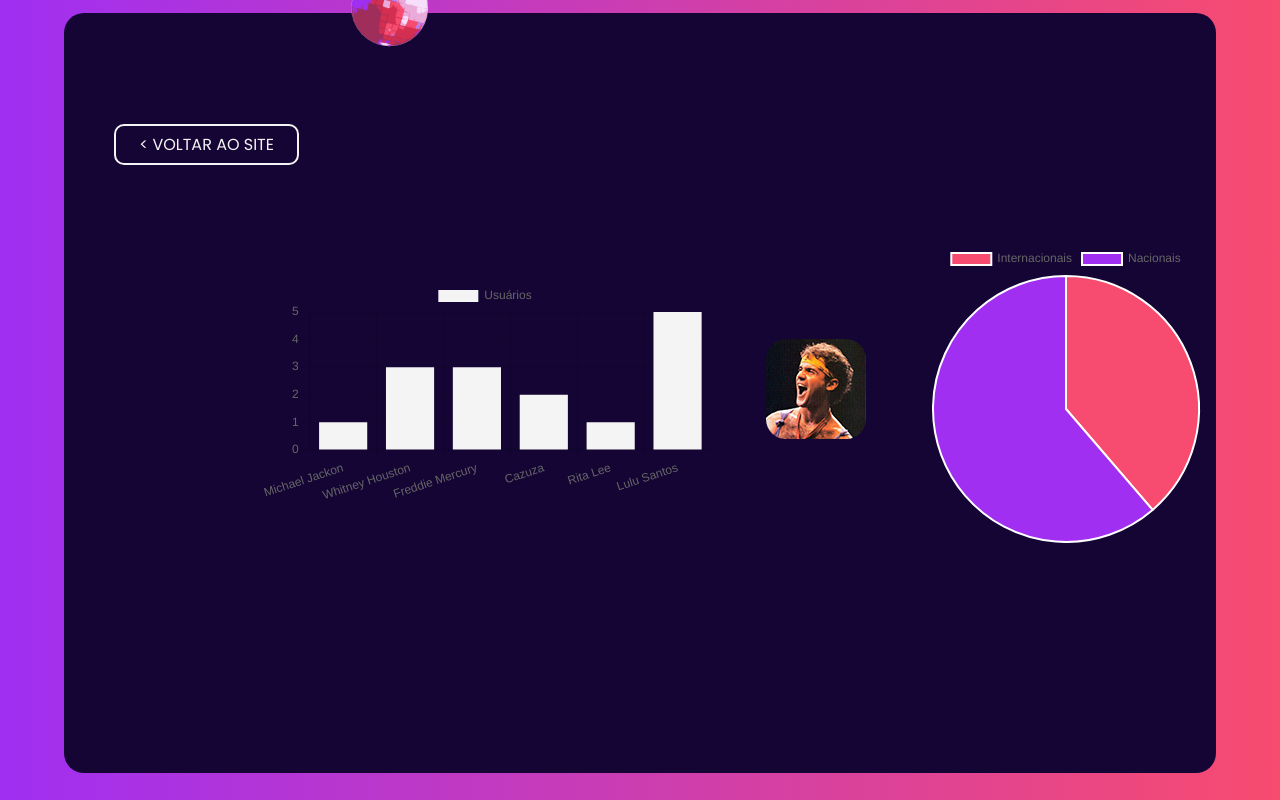
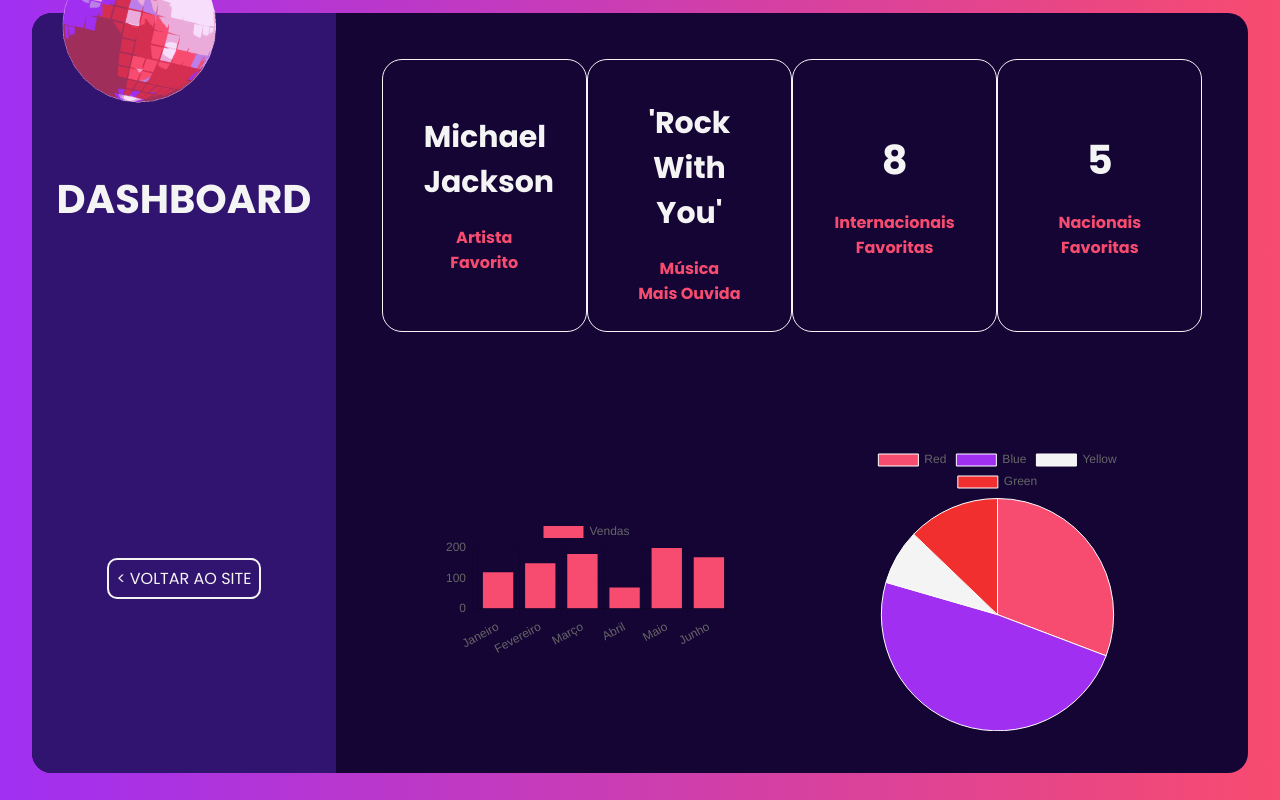
Before and after one commit to Projeto-Individual-Flashback/flashback-site, a website: page public/dashboard.html in a window 1280 px wide. Drawn offline with nearby package versions, Linux system fonts and the light colour scheme.

Commit message:
Dashboard

```diff
--- a/public/css/dashboard.css
+++ b/public/css/dashboard.css
@@ -21,6 +21,7 @@
 
 body {
     overflow-x: hidden;
+    overflow-y: hidden;
     display: flex;
     justify-content: center;
     height: 100vh;
@@ -28,11 +29,14 @@
 
 h1 {
     font-size: 40px;
-
 }
 
 h2 {
     font-size: 30px;
+}
+
+h3 {
+    font-size: 16px;
 }
 
 h4 {
@@ -41,11 +45,11 @@
 }
 
 .gif {
-    width: 100px;
+    width: 200px;
     position: absolute;
-    margin-top: -40px;
+    margin-top: -70px;
     transition: 1s;
-    margin-right: 500px;
+    margin-right: 1000px;
 }
 
 .gif:hover {
@@ -54,32 +58,115 @@
     margin-top: -80px;
 }
 
-.div-total {
+.div_total {
     background-color: #140535;
     height: 95%;
-    width: 90vw;
+    width: 95%;
     margin-top: 1%;
     display: flex;
     flex-direction: row;
     align-items: center;
     border-radius: 2.5vh;
 
-    .div1 {
-        margin-left: 10px;
-        width: 500px;
+    .div_lateral {
+        color:#f4f4f4;
+        height: 100%;
+        width: 25%;
+        background-color: #31146f;
+        display: flex;
+        flex-direction: column;
+        justify-content: space-around;
+        align-items: center;
+        border-radius: 2.5vh 0 0 2.5vh ;
+    }
+    .div_graficos {
+        width: 90%;
+        height: 75%;
+        display: flex;
+        flex-direction: row;
+        justify-content: space-between;
+        align-items: center;
     }
     .div2 {
-        margin-left: 50px;
-        img {
-            border-radius: 20px;
+        color:#f4f4f4;
+        height: 100%;
+        width: 50%;
+        display: flex;
+        flex-direction: row;
+        justify-content: center;
+        align-items: center;
+
+    }
+    .div3 {
+        color:#f4f4f4;
+        height: 100%;
+        width: 50%;
+        display: flex;
+        flex-direction: row;
+        justify-content:center;
+        align-items: center;
+
+    }
+    .div4 {
+        color:#f4f4f4;
+        height: 100%;
+        width: 100%;
+        display: flex;
+        flex-direction: row;
+        justify-content: space-between;
+        align-items: center;
+    }
+
+    .div_titulo {
+        height: 10%;
+        display: flex;
+        flex-direction: column;
+        justify-content: center;
+        align-items: center;
+    }
+
+
+    .div_tudo {
+        width: 75%;
+        height: 90%;
+        display: flex;
+        justify-content: center;
+        flex-direction: column;
+        align-items: center;
+    }
+    .div_kpi {
+        width: 25%;
+        height: 70%;
+        margin-bottom: 100px;
+        color: #f4f4f4;
+        background-color: #14053500;
+        border: 1px solid #f4f4f4;
+        box-shadow: none;
+        padding: 5%;
+        border-radius: 20px;
+
+        h3 {
+            color: #f74b6f;
         }
     }
-    .div3 {
-        margin-left: 50px;
-        width: 300px;
+    .div_kpi:hover {
+        color: #886cdd;
+        background-color: #0b051d;
+        border: 3px solid #886cdd;
+        box-shadow: none;
+        padding: 5%;
+        border-radius: 20px;
+        h3 {
+            color: #f4f4f4;
+        }
     }
 
 }
+
+a {
+    text-decoration: none;
+}
+
 
 .btn-pai {
     padding: 6px; /* Espaçamento interno */
@@ -95,16 +182,12 @@
 }
 
 .btn1  {
-    margin-bottom: 500px;
-    margin-left: 50px;
     width: 100%;
     border: 2px solid #f4f4f4; /* Borda */
     background-color: #14053500;
     color: #f4f4f4; /* Cor do texto */
 }
-
 .btn1:hover  {
-    font-size: 21px;
     border-radius: 25px;
     background-color: #140535;
     color: #a02ff2;
--- a/public/css/index.css
+++ b/public/css/index.css
@@ -42,9 +42,6 @@
 
 h5 {
     font-size: 16px;
-}
-
-.titulo-inicial {
 }
 
 
@@ -691,7 +688,7 @@
         border-radius: 10px;
         color: #f4f4f4;
         display: flex;
-        background: linear-gradient(to right, #a02ff2, #f74b6f);
+        background: linear-gradient(to right, rgb(242, 47, 47), #f74b6f);
         align-items: center;
         justify-content: center;
         height: 100%;
--- a/public/dashboard.html
+++ b/public/dashboard.html
@@ -17,26 +17,51 @@
     <link rel="icon" href="./assets/img/favicon.png" type="image/x-icon">
 
     <!-- NOME ABA -->
-    <title>Quiz - Flashback</title>
+    <title>Dashboard - Flashback</title>
 </head>
 <body>
     <img class="gif" src="./assets/img/globo-gif.gif" alt="gif-globo">
 
-    <div class="div-total">
-        <a href="./index.html" class="div_titulo">
+    <div class="div_total">
+        <div class="div_lateral">
+            <h1>DASHBOARD</h1>
+            <a class="div_titulo" href="./index.html" >
                 <button class="btn-pai btn1">
                     < VOLTAR AO SITE
                 </button>
             </a>
-        <div class="div1">
-            <canvas id="myChart"></canvas>
         </div>
+        <div class="div_tudo">
+            <div class="div_graficos">
+                <div class="div4">
+                    <button class="div_kpi">
+                        <h2>Michael Jackson</h2><br><h3>Artista Favorito</h3>
+                    </button>
+                    <button class="div_kpi">
+                        <h2>'Rock With You'</h2><br><h3>Música <br>Mais Ouvida</h3>
+                    </button>
+                    <button class="div_kpi">
+                        <h1>8</h1><br><h3>Internacionais <br>Favoritas</h3>
+                    </button>
+                    <button class="div_kpi">
+                        <h1>5</h1><br><h3>Nacionais <br>Favoritas</h3>
+                    </button>
+                </div>
+            </div>
+            <div class="div_graficos">
                 <div class="div2">
-            <img src="./assets/img/cazuza.png" alt="">
+                    <div style="width: 70%; margin: auto;">
+                        <canvas id="meuGraficoDeBarras"></canvas>
+                    </div>
                 </div>
                 <div class="div3">
-            <canvas id="pieChart"></canvas>
+                    <div style="width: 70%; margin: auto;">
+                        <canvas id="myPieChart"></canvas>
                     </div>
+                </div>
+            </div>
+        </div>
+
 
     </div>
 </body>
--- a/public/js/dashboard.js
+++ b/public/js/dashboard.js
@@ -1,38 +1,61 @@
+// Obtenha o contexto do elemento canvas onde o gráfico será renderizado
+var ctx = document.getElementById('meuGraficoDeBarras').getContext('2d');
 
-            // Obter o contexto do canvas onde o gráfico será renderizado
-            var ctx = document.getElementById('myChart').getContext('2d');
+// Dados para o gráfico
+var dados = {
+    labels: ['Janeiro', 'Fevereiro', 'Março', 'Abril', 'Maio', 'Junho'],
+    datasets: [{
+        label: 'Vendas',
+        data: [120, 150, 180, 70, 200, 170],
+        backgroundColor: '#f74b6f',
+    }]
+};
 
-            // Criar um novo gráfico de linha
-            var myChart = new Chart(ctx, {
-                type: 'bar', // Tipo de gráfico
+// Configurações do gráfico
+var opcoes = {
+    scales: {
+        y: {
+            beginAtZero: true
+        }
+    }
+};
+
+// Criação do gráfico
+var meuGraficoDeBarras = new Chart(ctx, {
+    type: 'bar',
+    data: dados,
+    options: opcoes
+});
+
+// Obtém o contexto do canvas onde o gráfico será desenhado
+var ctx2 = document.getElementById('myPieChart').getContext('2d');
+
+// Cria um novo gráfico de pizza
+var myPieChart = new Chart(ctx2, {
+    type: 'pie', // Tipo do gráfico
     data: {
-                    labels: ['Michael Jackon', 'Whitney Houston', 'Freddie Mercury', 'Cazuza', 'Rita Lee', 'Lulu Santos'], // Labels do eixo x
+        labels: ['Red', 'Blue', 'Yellow', 'Green'], // Etiquetas das partes da pizza
         datasets: [{
-                        label: 'Usuários', // Legenda do conjunto de dados
-                        data: [1, 3, 3, 2, 1, 5], // Dados do eixo y
-                        backgroundColor: '#f4f4f4', // Cor de fundo
+            label: 'Dataset 1', // Etiqueta do conjunto de dados
+            data: [12, 19, 3, 5], // Dados do gráfico
+            backgroundColor: [
+                '#f74b6f',
+                '#a02ff2',
+                '#f4f4f4',
+                '#f22f2f'
+            ],
+            borderWidth: 1 // Largura da borda
         }]
     },
     options: {
-                    scales: {
-                        y: {
-                            beginAtZero: true // Iniciar o eixo y no zero
+        responsive: true, // Gráfico responsivo
+        plugins: {
+            legend: {
+                position: 'top', // Posição da legenda
+            },
+            tooltip: {
+                enabled: true // Habilitar tooltips
             }
         }
     }
 });
-            var pieCtx = document.getElementById('pieChart').getContext('2d');
-        var pieChart = new Chart(pieCtx, {
-            type: 'pie',
-            data: {
-                labels: ['Internacionais', 'Nacionais'],
-                datasets: [{
-                    label: 'Votes',
-                    data: [12, 19],
-                    backgroundColor: [
-                    '#f74b6f',
-                    '#a02ff2',
-                    ],
-                }]
-            }
-        });
```
Also changed, not shown: 1 other file. Lines whose indentation alone changed are shown as unchanged.
